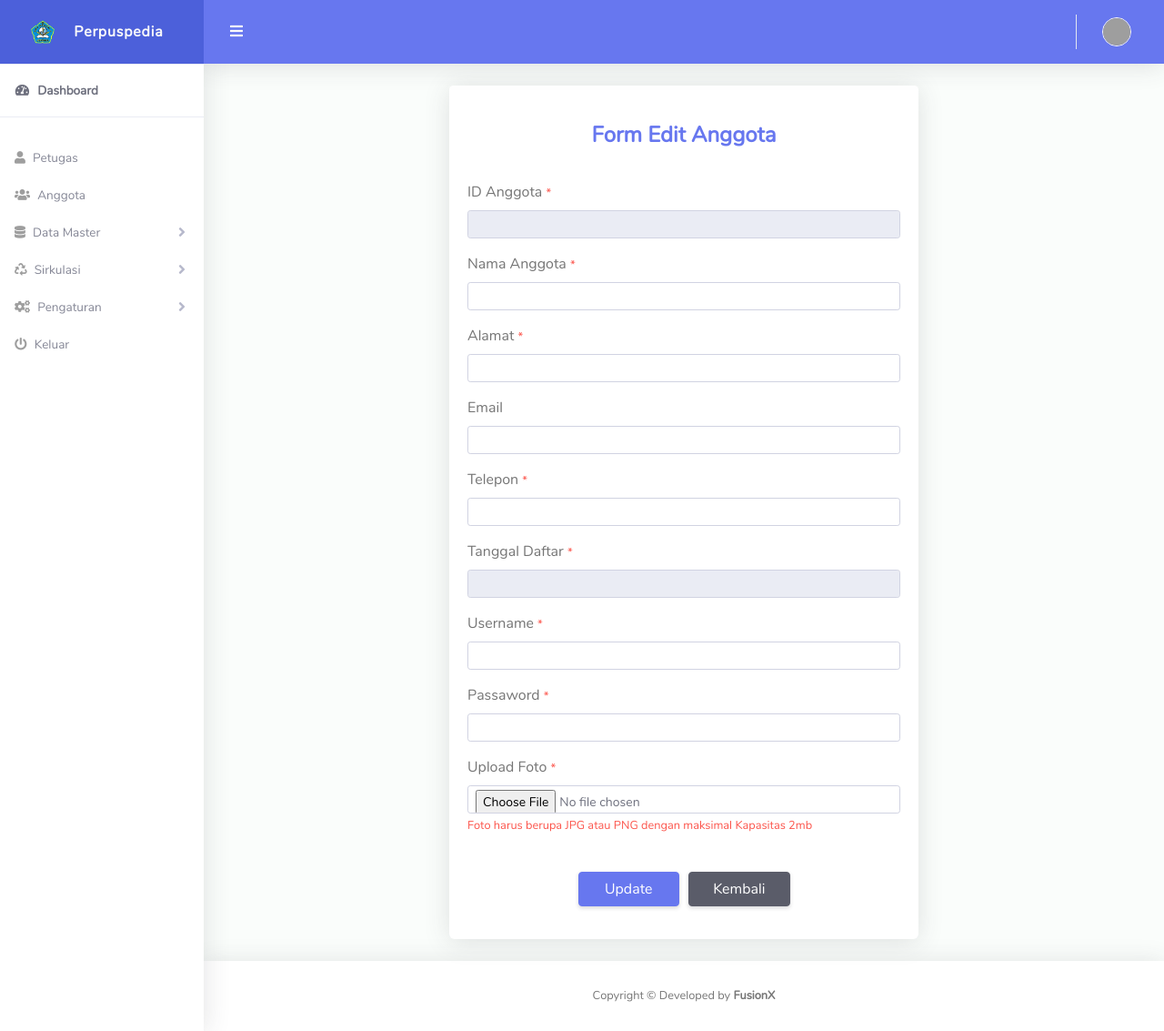
After one commit to zamronialfajri/app-perpus, a CodeIgniter app: page /app-perpus/index.php/panel/anggota/edit/1 in a window 1280 px wide. The commit adds this page. Shown: the whole page at 91% size. Run offline with CodeIgniter, Linux system fonts and the light colour scheme; data that the repository does not hold is empty; grey boxes are pictures that could not be loaded.

Commit message:
data anggota

```diff
--- /dev/null
+++ b/application/controllers/panel/Anggota.php
@@ -0,0 +1,119 @@
+<?php
+
+class Anggota Extends CI_Controller{
+
+    public function __construct()
+    {
+        parent::__construct();
+        $this->load->model('panel/Anggota_model');
+    }
+
+    public function index()
+    {
+        $data['anggota'] = $this->Anggota_model->getData();
+        $this->load->view('panel/templates/menu');
+        $this->load->view('panel/anggota/view', $data);
+        $this->load->view('panel/templates/footer');
+    }
+
+    public function tambah()
+    {
+        $data['id_anggota'] = $this->Anggota_model->generateId();
+        $this->load->view('panel/templates/menu');
+        $this->load->view('panel/anggota/tambah', $data);
+        $this->load->view('panel/templates/footer');
+    }
+
+    public function simpan()
+    {
+        $config['upload_path']   = './assets/img/anggota';
+        $config['allowed_types'] = 'jpg|png';
+        $config['max-size']      = '2048';
+
+        $this->load->library('upload', $config);
+        if(!$this->upload->do_upload('foto_anggota')){
+            $this->session->set_flashdata('gagal', 'file yang diupload harus berupa JPG atau PNG dengan maksimal kapsitasas 2mb');
+            redirect('panel/Anggota/tambah');
+        }else{
+            $upload_data = $this->upload->data();
+            $data = array(
+                'id_anggota'      => $this->input->post('id_anggota'),
+                'nama_anggota'    => $this->input->post('nama_anggota'),
+                'alamat_anggota'  => $this->input->post('alamat_anggota'),
+                'email_anggota'   => $this->input->post('email_anggota'),
+                'telepon_anggota' => $this->input->post('telepon_anggota'),
+                'tanggal_daftar'  => $this->input->post('tanggal_daftar'),
+                'username'        => $this->input->post('username'),
+                'password'        => $this->input->post('password'),
+                'foto_anggota'    => $upload_data['file_name']
+            );
+            $simpan = $this->db->insert('anggota', $data);
+            if($simpan = true){
+                $this->session->set_flashdata('sukses', 'Data berhasil disimpan');
+                redirect('panel/Anggota/tambah');
+            }
+        }
+    }
+
+    public function edit($id_anggota)
+    {
+        $data['anggota'] = $this->Anggota_model->edit($id_anggota);
+        $this->load->view('panel/templates/menu');
+        $this->load->view('panel/anggota/edit', $data);
+        $this->load->view('panel/templates/footer');
+    }
+
+    public function update()
+    {
+        $id_anggota = $this->input->post('id_anggota');
+        $config['upload_path']   = './assets/img/anggota';
+        $config['allowed_types'] = 'jpg|png';
+        $config['max-size']      = '2048';
+        $this->load->library('upload', $config);
+
+        $data = array(
+            'id_anggota'      => $this->input->post('id_anggota'),
+            'nama_anggota'    => $this->input->post('nama_anggota'),
+            'alamat_anggota'  => $this->input->post('alamat_anggota'),
+            'email_anggota'   => $this->input->post('email_anggota'),
+            'telepon_anggota' => $this->input->post('telepon_anggota'),
+            'tanggal_daftar'  => $this->input->post('tanggal_daftar'),
+            'username'        => $this->input->post('username'),
+            'password'        => $this->input->post('password')
+        );
+
+        if(!empty($_FILES['foto_anggota']['name'])){
+            if(!$this->upload->do_upload('foto_anggota')){
+                $this->session->set_flashdata('gagal', 'file yang diupload harus berupa JPG atau PNG dengan maksimal kapsitasas 2mb');
+                redirect('panel/Anggota/edit', $id_anggota);
+            }else{
+                $upload_data = $this->upload->data();
+                $data['foto_anggota'] = $upload_data['file_name'];
+
+                $foto_lama = $this->db->get_where('anggota', array('id_anggota' => $id_anggota))->row_array();
+                if(!empty($foto_lama['foto_anggota'])){
+                    unlink('assets/img/anggota/'.$foto_lama['foto_anggota']);
+                }
+            }
+        }
+
+        $update = $this->Anggota_model->update($id_anggota, $data);
+        if($update = true){
+            $this->session->set_flashdata('sukses', 'Data berhasil diupdate');
+            redirect('panel/Anggota');
+        }
+    }
+
+
+    public function delete($id_anggota)
+    {
+        $foto_lama = $this->db->get_where('anggota', array('id_anggota' => $id_anggota))->row_array();
+        $delete = $this->Anggota_model->delete($id_anggota);
+        if($delete = true){
+            $this->session->set_flashdata('sukses', 'Data berhasil didelete');
+            unlink('assets/img/anggota/'.$foto_lama['foto_anggota']);
+            redirect('panel/Anggota');
+        }
+    }
+
+}
--- a/application/controllers/panel/Petugas.php
+++ b/application/controllers/panel/Petugas.php
@@ -32,7 +32,7 @@ class Petugas Extends CI_Controller{
         $this->load->library('upload', $config);
         if(!$this->upload->do_upload('foto_petugas')){
             $this->session->set_flashdata('gagal', 'file yang diupload harus berupa JPG atau PNG dengan maksimal kapsitasas 2mb');
-            redirect('panel/Panel/tambah');
+            redirect('panel/Petugas/tambah');
         }else{
             $upload_data = $this->upload->data();
             $data = array(
--- /dev/null
+++ b/application/models/panel/Anggota_model.php
@@ -0,0 +1,39 @@
+<?php
+
+class Anggota_model Extends CI_Model{
+
+    public function generateId()
+    {
+        $this->db->select_max('id_anggota');
+        $query = $this->db->get('anggota');
+        $last_id = $query->row()->id_anggota;
+        $last_number = (int)substr($last_id, 3);
+        $new_number = $last_number + 1;
+        $kodeJadi = "AGT" . str_pad($new_number, 3, "0", STR_PAD_LEFT);
+        return $kodeJadi;
+    }
+
+        public function getData()
+        {
+        return $this->db->get('anggota')->result();
+    }
+
+    public function edit($id_anggota)
+    {
+        $this->db->where('id_anggota', $id_anggota);
+        return $this->db->get('anggota')->row_array();
+    }
+
+    public function update($id_anggota, $data)
+    {
+        $this->db->where('id_anggota', $id_anggota);
+        $this->db->update('anggota', $data);
+    }
+
+    public function delete($id_anggota)
+    {
+        $this->db->where('id_anggota', $id_anggota);
+        $this->db->delete('anggota');
+    }
+
+}
--- /dev/null
+++ b/application/views/panel/anggota/edit.php
@@ -0,0 +1,97 @@
+<div class="row justify-content-center">
+  <div class="col-lg-6">
+    <!-- Form Basic -->
+    <div class="card mb-4">
+      <div class="card-header py-3">
+          <h4 class="m-0 font-weight-bold text-primary text-center mt-4">Form Edit Anggota</h4>
+      </div>
+      <div class="card-body">
+        <form method="post" action="<?= base_url()?>panel/Anggota/update" enctype="multipart/form-data">
+
+            <div class="form-row">
+              <div class="form-group  col-12">
+                <label>ID Anggota <small class="text-danger">*</small></label>
+                <input type="text" name="id_anggota" value="<?= $anggota['id_anggota'];?>" class="form-control form-control-sm" readonly>
+              </div>
+            </div>
+
+            <div class="form-row">
+              <div class="form-group  col-12">
+                <label>Nama Anggota <small class="text-danger">*</small></label>
+                <input type="text" name="nama_anggota" value="<?= $anggota['nama_anggota'];?>" class="form-control form-control-sm" required>
+              </div>
+            </div>
+
+            <div class="form-row">
+              <div class="form-group  col-12">
+                <label>Alamat <small class="text-danger">*</small></label>
+                <input type="text" name="alamat_anggota" value="<?= $anggota['alamat_anggota'];?>" class="form-control form-control-sm" required>
+              </div>
+            </div>
+
+            <div class="form-row">
+              <div class="form-group  col-12">
+                <label>Email</label>
+                <input type="email" name="email_anggota" value="<?= $anggota['email_anggota'];?>" class="form-control form-control-sm">
+              </div>
+            </div>
+
+            <div class="form-row">
+              <div class="form-group  col-12">
+                <label>Telepon <small class="text-danger">*</small></label>
+                <input type="number" name="telepon_anggota" value="<?= $anggota['telepon_anggota'];?>" class="form-control form-control-sm" required>
+              </div>
+            </div>
+
+            <div class="form-row">
+              <div class="form-group  col-12">
+                <label>Tanggal Daftar <small class="text-danger">*</small></label>
+                <input type="text" name="tanggal_daftar" value="<?= $anggota['tanggal_daftar'];?>" class="form-control form-control-sm" readonly>
+              </div>
+            </div>
+
+            <div class="form-row">
+              <div class="form-group  col-12">
+                <label>Username <small class="text-danger">*</small></label>
+                <input type="text" name="username" value="<?= $anggota['username'];?>" class="form-control form-control-sm" required>
+              </div>
+            </div>
+
+            <div class="form-row">
+              <div class="form-group  col-12">
+                <label>Passaword <small class="text-danger">*</small></label>
+                <input type="text" name="password" value="<?= $anggota['password'];?>" class="form-control form-control-sm" required>
+              </div>
+            </div>
+
+            <div class="form-row">
+              <div class="form-group  col-12">
+                <label>Upload Foto <small class="text-danger">*</small></label>
+                <input type="file" name="foto_anggota" class="form-control form-control-sm" required>
+                <small class="text-danger">Foto harus berupa JPG atau PNG dengan maksimal Kapasitas 2mb</small><br>
+                <?php
+                  if (!empty($anggota['foto_anggota'])) {?>
+                    <img src="<?= base_url()?>assets/img/anggota/<?= $anggota['foto_anggota']?>" width="100">
+                  <?php }
+                ?>
+              </div>
+            </div>
+
+            <div class="form-row justify-content-center">
+              <div class="form-group  col-3">
+                <label></label>
+                <button type="submit" class="btn btn-primary btn-block">Update</button>
+              </div>
+
+              <div class="form-group  col-3">
+                <label></label>
+                <a href="<?= base_url()?>panel/Anggota" class="btn btn-dark btn-block">Kembali</a>
+              </div>
+            </div>
+
+
+        </form>
+      </div>
+    </div>
+  </div>
+</div>
--- a/application/views/panel/templates/menu.php
+++ b/application/views/panel/templates/menu.php
@@ -23,7 +23,7 @@
         <div class="sidebar-brand-icon">
           <img src="<?= base_url()?>assets/img/logo.png">
         </div>
-        <div class="sidebar-brand-text mx-3">Gain Library</div>
+        <div class="sidebar-brand-text mx-3">Perpuspedia</div>
       </a>
       <hr class="sidebar-divider my-0">
       <li class="nav-item active">
@@ -41,7 +41,7 @@
       </li>
 
       <li class="nav-item">
-        <a class="nav-link" href="charts.html">
+        <a class="nav-link" href="<?= base_url()?>panel/Anggota">
           <i class="fa fa-users" aria-hidden="true"></i>
           <span>Anggota</span>
         </a>
```
Also changed, not shown: application/views/panel/anggota/tambah.php (added, +87 -0 lines), application/views/panel/anggota/view.php (added, +51 -0 lines), assets/img/petugas/23.png (added), assets/img/petugas/pic-2.jpg (deleted).
